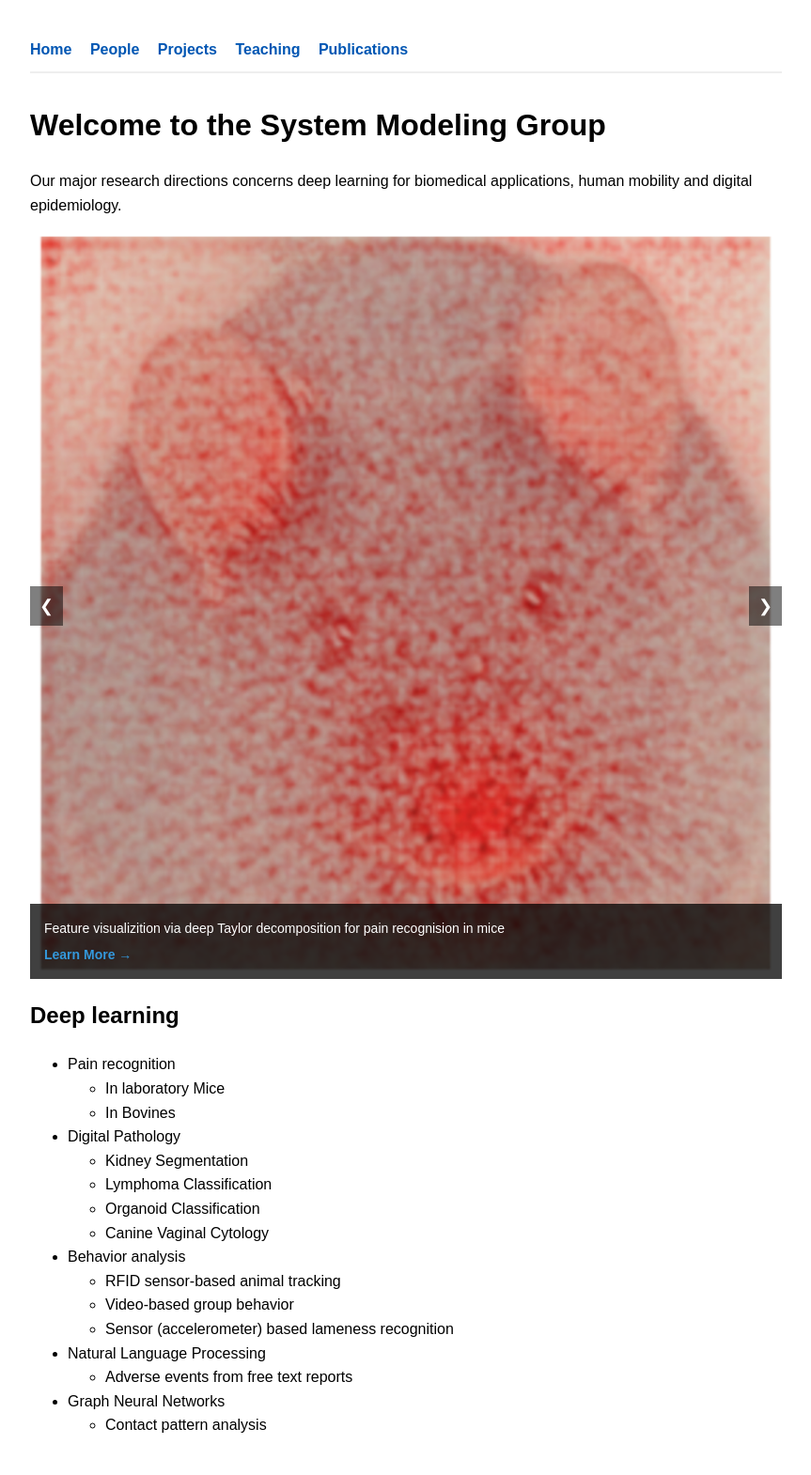
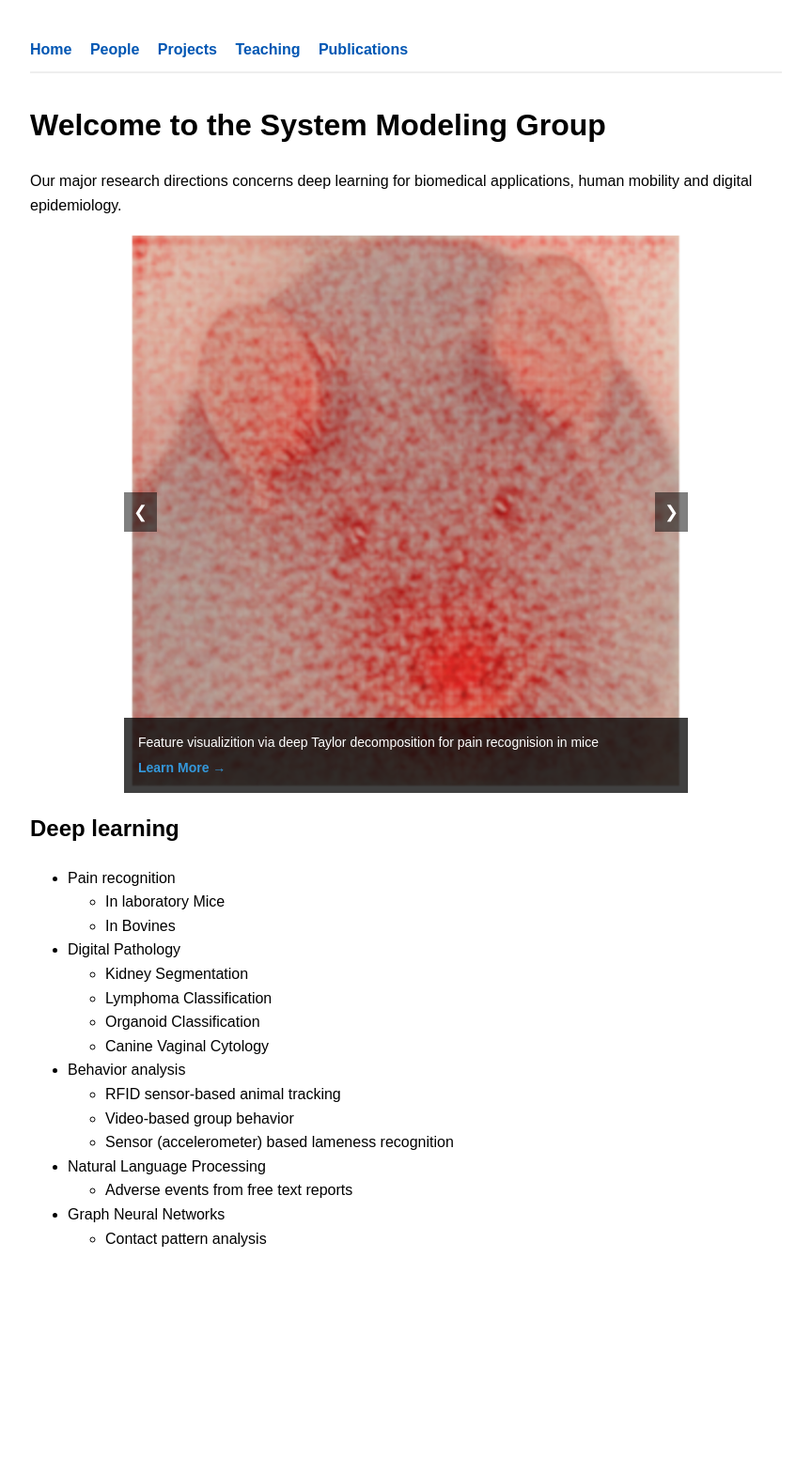
Before and after one commit to vitaly-belik/sysmod.github.io, a Jekyll site: the page built from index.md, in a window 1280 px wide. Shown: the whole page at 94% size, without its empty margins (208-1071 px from the left). Built offline with Jekyll 4.4.1, drawn with Linux system fonts in a browser that asks for light colours; after the commit the page ends 1371 px from its top, so only the background shows below that.

Commit message:
Refactor carousel container styles for better layout
Updated carousel container styles to set a maximum width and center it on the page.

```diff
--- a/_includes/carousel.html
+++ b/_includes/carousel.html
@@ -22,7 +22,15 @@
 </div>
 
 <style>
-  .carousel-container { position: relative; max-width: 100%; margin: auto; overflow: hidden; background: #222; min-height: 200px; }
+  /* .carousel-container { position: relative; max-width: 100%; margin: auto; overflow: hidden; background: #222; min-height: 200px; } */
+
+  .carousel-container {
+  position: relative;
+  max-width: 600px; /* Change this from 100% to your preferred size (e.g., 500px, 600px) */
+  margin: 0 auto;   /* Centers the smaller carousel on your page */
+  overflow: hidden;
+  background: #222;
+  }
   .carousel-slides .slide { display: none; position: relative; }
   .carousel-slides .slide.active { display: block; }
   .carousel-slides img { width: 100%; height: auto; display: block; }
```
